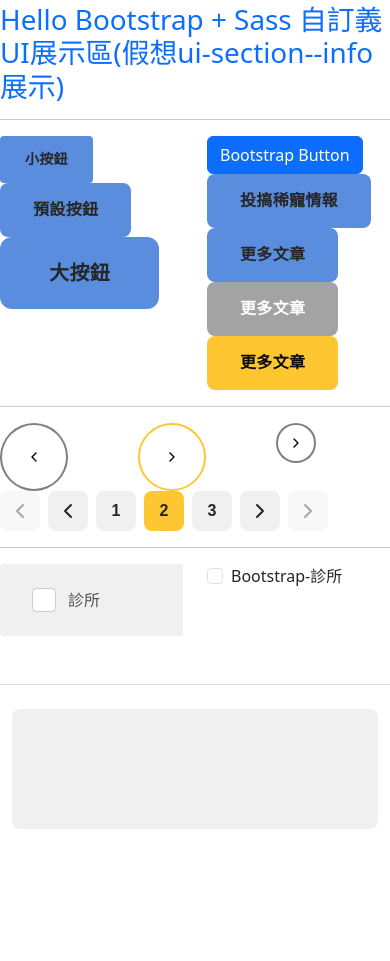
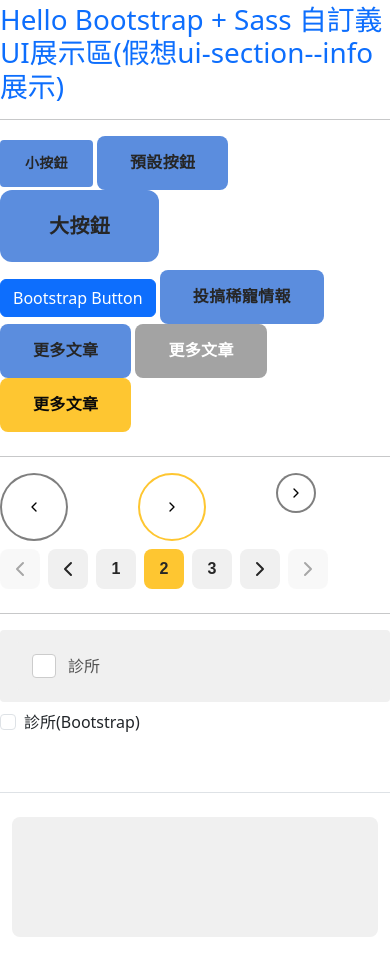
Before and after one commit to nonwhen07/Reactproject, a website: page public/index.html in a window 390 px wide. Shown: the part 1319-2280 px from the top of the page. Before the commit the page ends 2172 px from the top, so only its background shows below. Drawn offline with nearby package versions, Linux system fonts and the light colour scheme; a web font is replaced by a local one.

Commit message:
fix: 偽元素和命名.ui-layout

```diff
--- a/public/index.html
+++ b/public/index.html
@@ -14,7 +14,7 @@
 </head>
 <body>
   <!-- Header -->
-  <header class="header ui-wrapper">
+  <header class="header ui-layout">
 
     <nav class="navbar navbar-expand-lg bg-white">
       <div class="container ui-container d-flex align-items-center">
@@ -89,7 +89,7 @@
   </header>
 
   <!-- Content -->
-  <main class="container ui-wrapper">
+  <main class="container ui-layout">
 
 
     <section class="ui-section ui-section--light">
@@ -150,7 +150,7 @@
       </div>
     </section>
 
-    <!-- 未動工區域 -->
+    <!-- subHero__information區域 -->
     <section class="ui-section ui-section--light my-5">
       <div class="ui-subHero ui-subHero--warning" data-watermark="Information">
 
@@ -180,12 +180,12 @@
             <h1 class="text-primary">Hello Bootstrap + Sass 自訂義UI展示區(假想ui-section--info展示)</h1>
             <hr>
             <div class="row">
-              <div class="col-6">
+              <div class="col-12 col-md-6 mb-2">
                 <button class="ui-btn ui-btn-primary ui-btn-sm">小按鈕</button>
                 <button class="ui-btn ui-btn-primary">預設按鈕</button>
                 <button class="ui-btn ui-btn-primary ui-btn-lg">大按鈕</button>
               </div>
-              <div class="col-6">
+              <div class="col-12 col-md-6 mb-2">
                 <button class="btn btn-primary">Bootstrap Button</button>
                 <button class="ui-btn ui-btn-primary">投搞稀寵情報</button>
                 <button class="ui-btn ui-btn-primary">更多文章</button>
@@ -195,7 +195,7 @@
             </div>
             <hr>
             <div class="row">
-              <div class="col-12 col-md-6">
+              <div class="col-12 col-md-6 mb-2">
                 <div class="row">
                   <div class="col-4 ui-carousel__controls">
                     <button class="ui-carousel__btn" aria-label="Previous">
@@ -214,7 +214,7 @@
                   </div>
                 </div>
               </div>
-              <div class="col-12 col-md-6">
+              <div class="col-12 col-md-6 mb-2">
                 <nav class="ui-pagination" aria-label="Pagination">
                   <button
                     class="ui-pagination__item ui-pagination__item--prev is-disabled"
@@ -253,7 +253,7 @@
             </div>
             <hr>
             <div class="row">
-              <div class="col-6">
+              <div class="col-12 col-md-6 mb-2">
                 <div class="ui-form-check">
                   <label class="ui-form-check">
                     <input type="checkbox" class="ui-form-check__input" />
@@ -262,11 +262,11 @@
                   </label>
                 </div>
               </div>
-              <div class="col-6">
+              <div class="col-12 col-md-6 mb-2">
                 <div class="form-check">
                   <input class="form-check-input" type="checkbox" value="" id="flexCheckIndeterminate">
                   <label class="form-check-label" for="flexCheckIndeterminate">
-                    Bootstrap-診所
+                    診所(Bootstrap)
                   </label>
                 </div>
               </div>
@@ -278,7 +278,7 @@
   </main>
 
   <!-- Footer -->
-  <footer class="border-top">
+  <footer class="footer ui-layout border-top">
     <div class="container py-4">
       <div style="height:120px;background:#F0F0F0;border-radius:8px;"></div>
     </div>
--- a/src/scss/layout/_hero.scss
+++ b/src/scss/layout/_hero.scss
@@ -104,7 +104,7 @@
         height: 328px;
         top: 50%;
         // left: -260px; // 往左側移動，產生重疊感
-        left: -35%;
+        left: -38%;
         transform: translateY(-50%); // 垂直置中
       }
     }
@@ -126,6 +126,11 @@
         top: -20%; // 浮出框框右上角
         right: -7%;
       }
+    }
+
+    @include respond(desktop) {
+      // 向右移動一點讓浮水印蓋到
+      margin-left: 25%;
     }
   }
 
--- a/src/scss/layout/_layout.scss
+++ b/src/scss/layout/_layout.scss
@@ -3,27 +3,29 @@
 @use '../helpers/variables' as *;
 
 // ui-container 系列 依照畫面切割看來，主要有三種寬度：1296px / 1840px / 1920px
-// 大致上為main/header/footer(.ui-wrapper 1920px) => section(.ui-section 1920px) => content( .ui-container 1296px)
+// 大致上為main/header/footer(.ui-layout 1920px) => section(.ui-section 1840px) => content( .ui-container 1296px)
+
+// ui-layout為 main/header/footer 共用版型  1920px
+.ui-layout {
+  max-width: 1920px;
+  margin: 0 auto;
+  padding: 0px;
+}
+// 共用 section 版型 預設1840px
+.ui-section {
+  max-width: 1840px;
+  margin: 0 auto;
+  border-radius: 40px;
+}
+
+// section 的內容區域 1296px
 .ui-container {
   max-width: 1296px;
   margin: 0 auto;
   padding: 0px;
 }
 
-// 共用 section 預設1840px
-.ui-section {
-  max-width: 1840px;
-  margin: 0 auto;
-  border-radius: 40px;
-}
-
-.ui-wrapper {
-  max-width: 1920px;
-  margin: 0 auto;
-  padding: 0px;
-}
-
-// section 變體
+// 範例： section 背景色系變體寫法
 .ui-section--light {
   background: $ui-bg-default;
 }
```
Also changed, not shown: public/css/style.css.
